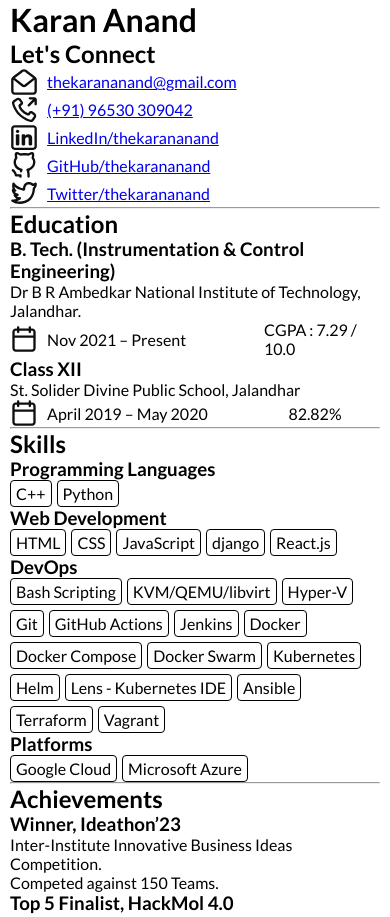
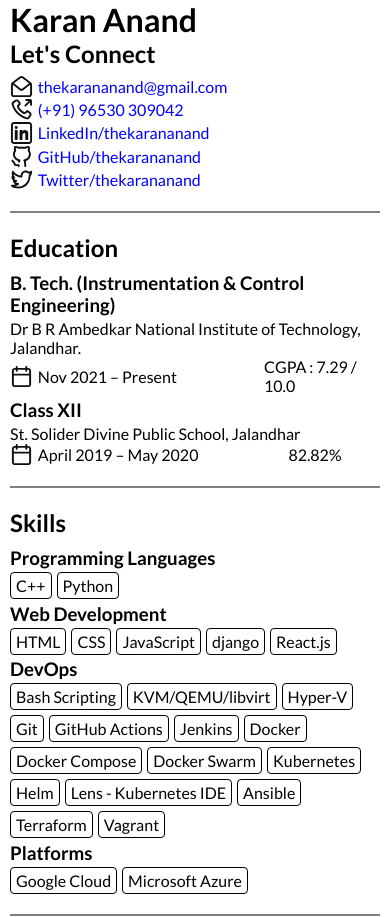
Before and after one commit to thekarananand/thekarananand.github.io, a plain HTML site: page index.html in a window 390 px wide. Shown: the top 917 px of the page. Drawn offline with Linux system fonts and the light colour scheme.

Commit message:
Responsive Design

```diff
--- a/index.html
+++ b/index.html
@@ -20,7 +20,7 @@
         <h2>Let's Connect</h2>
         <ul>
             <li>
-                <img
+                <img class="icons"
                     src="Assets/icons/mail-open-svgrepo-com.svg"
                     alt="Mail">
                 <a target="_blank"
@@ -29,7 +29,7 @@
                 </a>
             </li>
             <li>
-                <img
+                <img class="icons"
                     src="Assets/icons/call-out-svgrepo-com.svg"
                     alt="Call">
                 <a target="_blank"
@@ -38,7 +38,7 @@
                 </a>
             </li>
             <li>
-                <img
+                <img class="icons"
                     src="Assets/icons/linkedin-svgrepo-com.svg"
                     alt="LinkedIn">
                 <a target="_blank"
@@ -47,7 +47,7 @@
                 </a>
             </li>
             <li>
-                <img
+                <img class="icons"
                     src="Assets/icons/github-svgrepo-com.svg"
                     alt="GitHub">
                 <a target="_blank"
@@ -56,7 +56,7 @@
                 </a>
             </li>
             <li>
-                <img
+                <img class="icons"
                     src="Assets/icons/twitter-svgrepo-com.svg"
                     alt="Twitter">
                 <a target="_blank"
@@ -72,12 +72,11 @@
     <section class="Education">
         <h2>Education</h2>
         <article>
-        <a target="_blank">
             <h3>B. Tech. (Instrumentation & Control Engineering)</h3>
             <p>Dr B R Ambedkar National Institute of Technology, Jalandhar.</p>
             <div class="spann">
                 <div class="spann_cal">
-                    <img
+                    <img class="icons"
                     src="Assets/icons/calendar-svgrepo-com.svg"
                     alt="GitHub">
                     <span>Nov 2021 – Present</span>
@@ -87,12 +86,11 @@
 
         </article>
         <article>
-            <a target="_blank">
             <h3>Class XII</h3>
             <p>St. Solider Divine Public School, Jalandhar</p>
             <div class="spann">
                 <div class="spann_cal">
-                    <img
+                    <img class="icons"
                     src="Assets/icons/calendar-svgrepo-com.svg"
                     alt="GitHub">
                     <span>April 2019 – May 2020</span>
--- a/style.css
+++ b/style.css
@@ -11,6 +11,28 @@ body {
     justify-content: center;
 }
 
+a {
+    text-decoration: none;
+    color: blue;
+}
+
+hr {
+    margin-block: 20px;
+    border: 0.1px solid grey;
+}
+
+h2 {
+    padding-bottom: 0.5ch;
+}
+
+h3 {
+    margin-block: 0.3ch;
+}
+
+.icons {
+    width: 2.5ch;
+    margin-right: 0.5ch;
+}
 
 /*  Appling Display:Flex  */
 
@@ -42,12 +64,6 @@ ul {
 
     flex-wrap: wrap;
     margin: 0;
-}
-
-.Links img,
-.Education .spann_cal img {
-    width: 3ch;
-    margin-right: 1ch;
 }
 
 .Links li{
```
